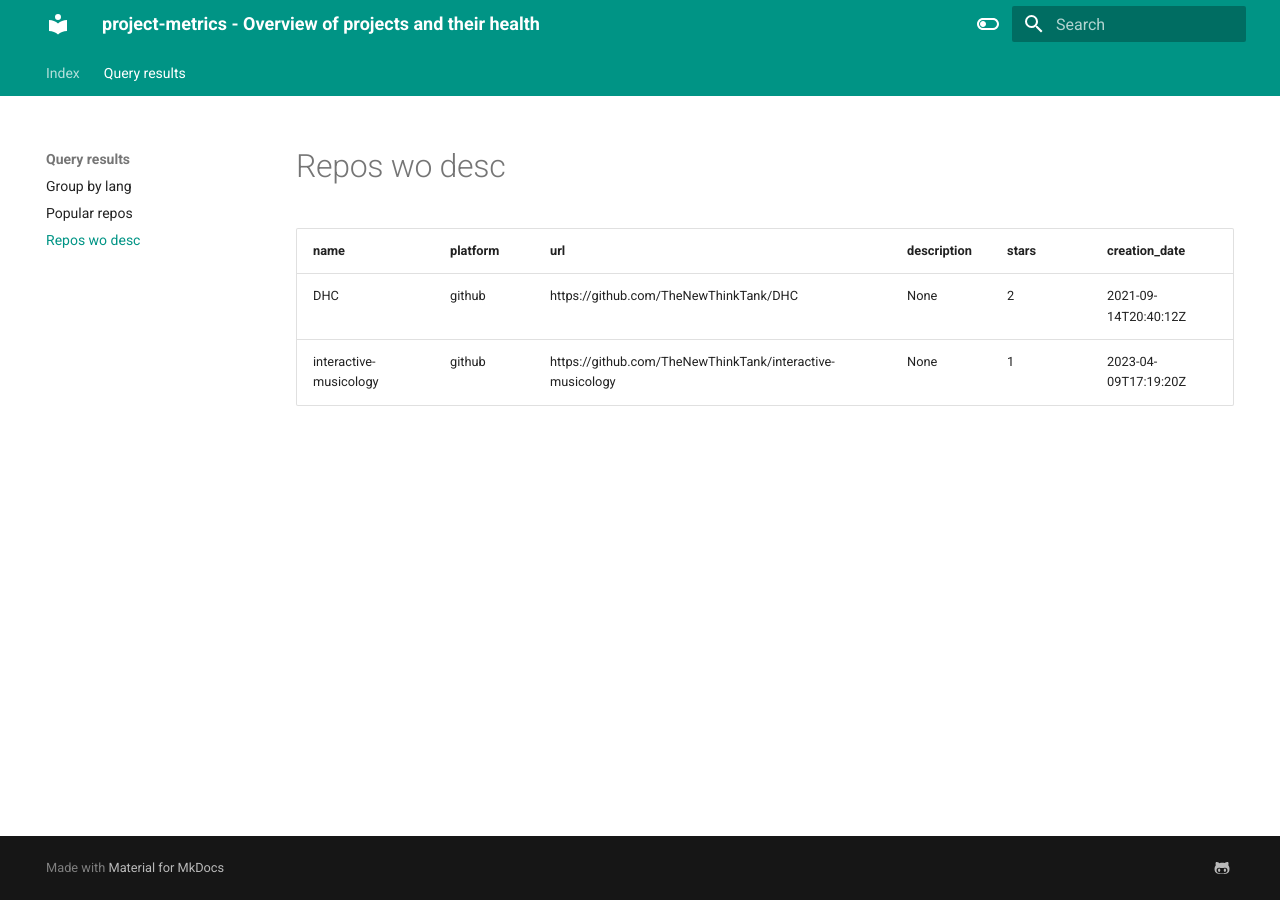
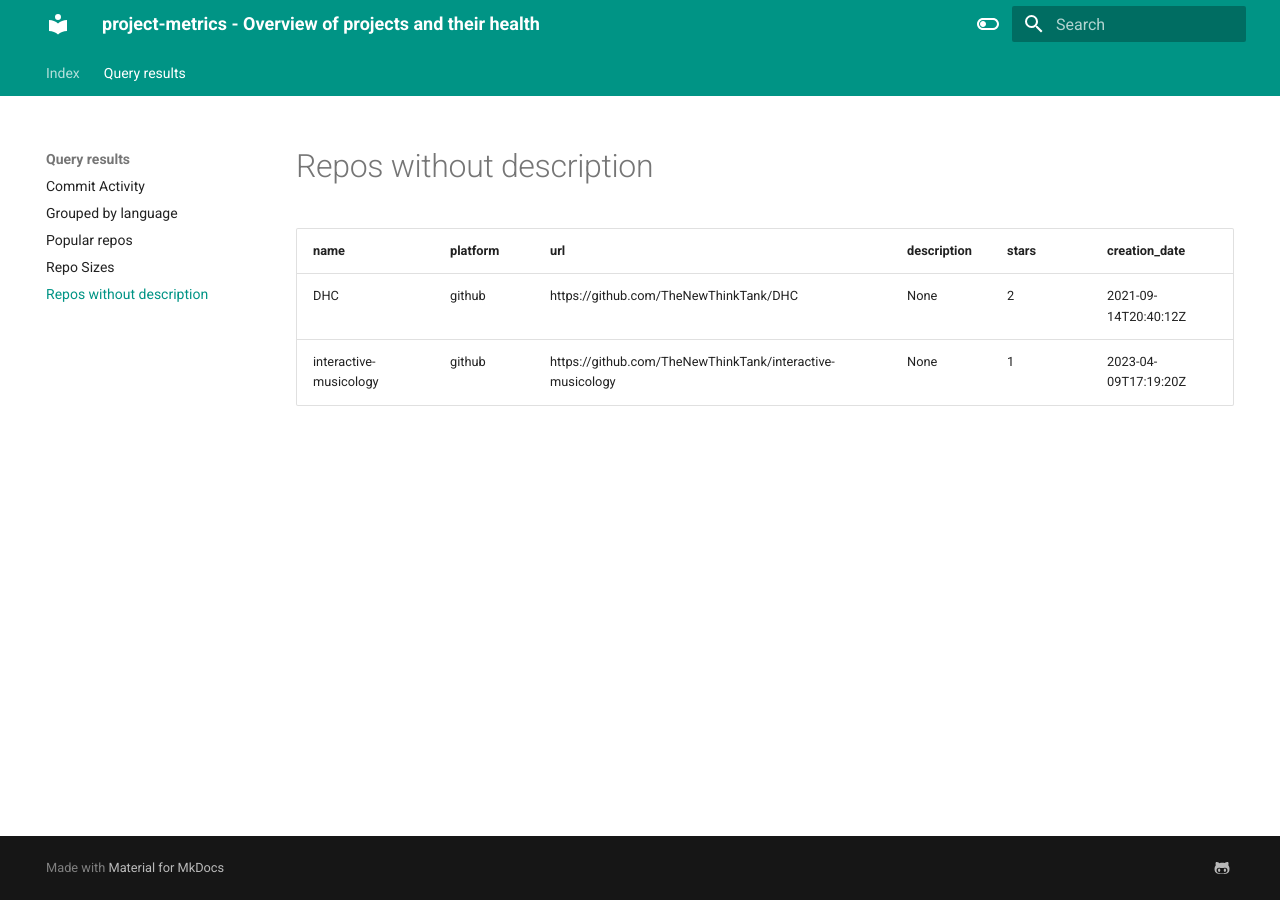
Before and after one commit to TheNewThinkTank/project-metrics, an MkDocs documentation site: the page built from docs/project_docs/query-results/repos-wo-desc.md, in a window 1280 px wide. Built offline with MkDocs 1.6.1 and Material for MkDocs 9.7.7, drawn with Linux system fonts in a browser that asks for light colours.

Commit message:
chore: add md files to docs

```diff
--- a/docs/project_docs/query-results/group_by_lang.md
+++ b/docs/project_docs/query-results/group-by-lang.md
@@ -1,3 +1,5 @@
+# Grouped by language
+
 |    | Python                    | TypeScript              | Shell                    | JavaScript                           | Dockerfile   | R                                                        | CSS               | Jupyter Notebook   | Go              | PowerShell   | Cypher                | HTML              |
 |---:|:--------------------------|:------------------------|:-------------------------|:-------------------------------------|:-------------|:---------------------------------------------------------|:------------------|:-------------------|:----------------|:-------------|:----------------------|:------------------|
 |  0 | AACT-Analysis             | aws-cdk-eventdriven-sfn | AWS-recipes              | biblio-sphere                        | code-vault   | Computation-Optimizations                                | frontend-patterns | hypothesis-testing | kube-playground | nn-private   | social-media-insights | workout-generator |
--- a/docs/project_docs/query-results/repos_wo_desc.md
+++ b/docs/project_docs/query-results/repos-wo-desc.md
@@ -1,3 +1,5 @@
+# Repos without description
+
 | name | platform | url | description | stars | creation_date |
 |-----|-----|-----|-----|-----|-----|
 | DHC | github | https://github.com/TheNewThinkTank/DHC | None | 2 | 2021-09-14T20:40:12Z |
```
Also changed, not shown: README.md (+3 -2 lines), docs/project_docs/query-results/commit-activity.md (added, +7 -0 lines), docs/project_docs/query-results/popular-repos.md (renamed from docs/project_docs/query-results/popular_repos.md, +2 -0 lines), docs/project_docs/query-results/repo-sizes.md (added, +5 -0 lines).
